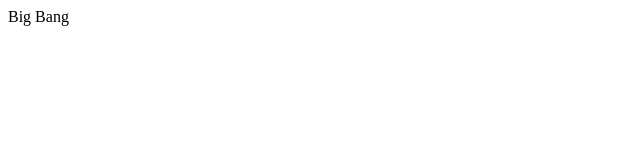
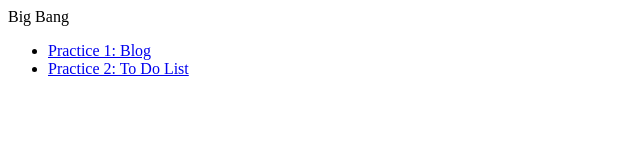
Before and after one commit to AnastasiaKolev/AnastasiaKolev.github.io, a plain HTML site: page index.html in a window 1280 px wide. Shown: the whole page, without its empty margins (0-640 px from the left). Drawn offline with Linux system fonts and the light colour scheme.

Commit message:
practice 1

```diff
--- a/index.html
+++ b/index.html
@@ -1,9 +1,21 @@
 <!DOCTYPE html>
 <html>
-  <head>
+<head>
     <title>Blog</title>
-  </head>
-  <body>
-    Big Bang
-  </body>
+</head>
+<body>
+Big Bang
+<ul>
+    <li>
+        <a href="html/blog.html" target="_blank">
+            Practice 1: Blog
+        </a>
+    </li>
+    <li>
+        <a href="html/todolist.html" target="_blank">
+            Practice 2: To Do List
+        </a>
+    </li>
+</ul>
+</body>
 </html>
```
Also changed, not shown: tasks/L1_practice.txt (added), tasks/L2_practice.txt (added), tasks/L3_practice.txt (added), tasks/L4_practice.txt (added), tasks/L5_practice.txt (added), tasks/L6_practice.txt (added), tasks/L7_practice.txt (added), tasks/L8_practice.txt (added), 1 other file.
